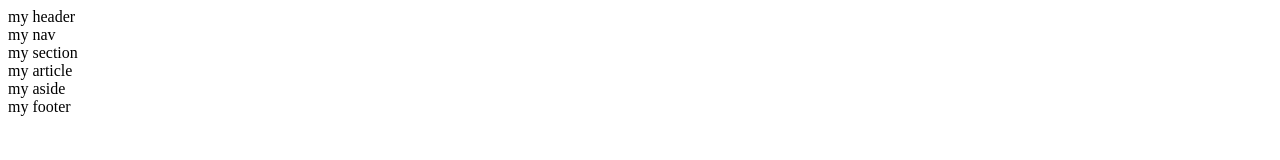
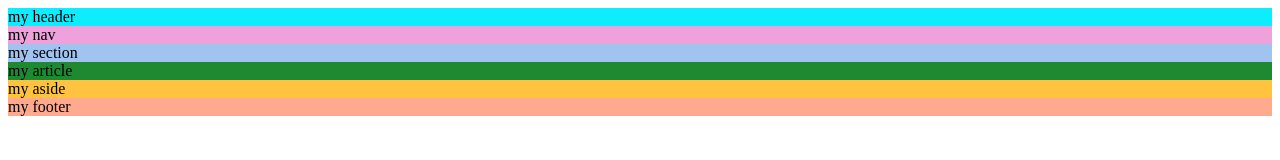
Before and after one commit to jiaRongLin/jiaRongLin.github.io, a plain HTML site: page default.html in a window 1280 px wide. Drawn offline with Linux system fonts and the light colour scheme.

Commit message:
add color
add color

```diff
--- a/default.html
+++ b/default.html
@@ -6,14 +6,26 @@
   </head>
   <body>
     <!-- Write your header here -->
-    <header>my header</header>
+    <header style="
+    background-color: rgb(13, 237, 255);
+">my header</header>
     <!-- Write your nav here -->
-    <nav>my nav</nav>
+    <nav style="
+    background-color: rgb(239, 161, 220);
+">my nav</nav>
     <!-- Write your section here -->
-    <section>my section</section>
+    <section style="
+    background-color: rgb(161, 195, 239);
+">my section</section>
     <!-- Write your nav here -->
-    <article>my article </article>
-    <aside>my aside </aside>
-    <footer>my footer</footer>
+    <article style="
+    background-color: rgb(31, 137, 49);
+">my article </article>
+    <aside style="
+    background-color: rgb(255, 195, 64);
+">my aside </aside>
+    <footer style="
+    background-color: rgb(255, 169, 143);
+">my footer</footer>
   </body>
 </html>
```
